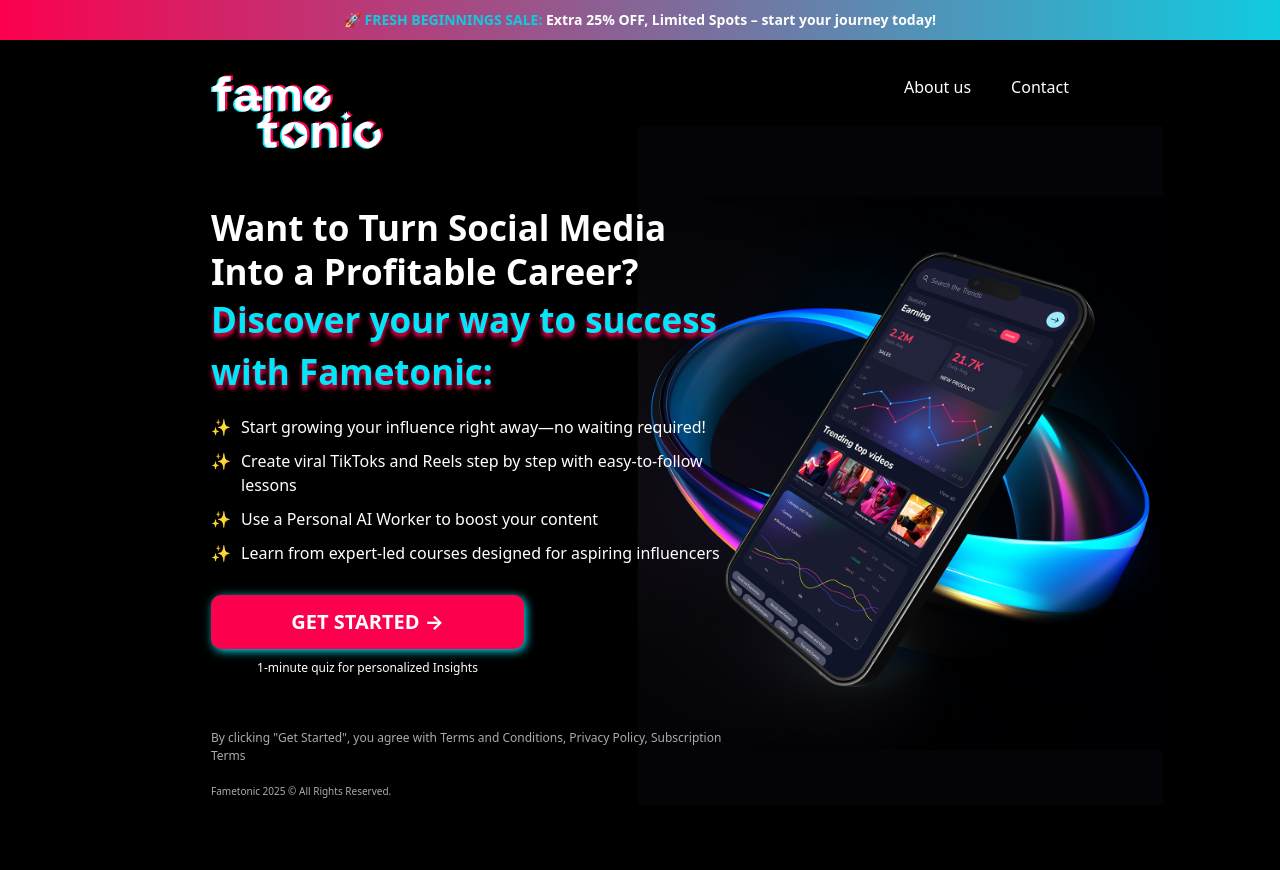
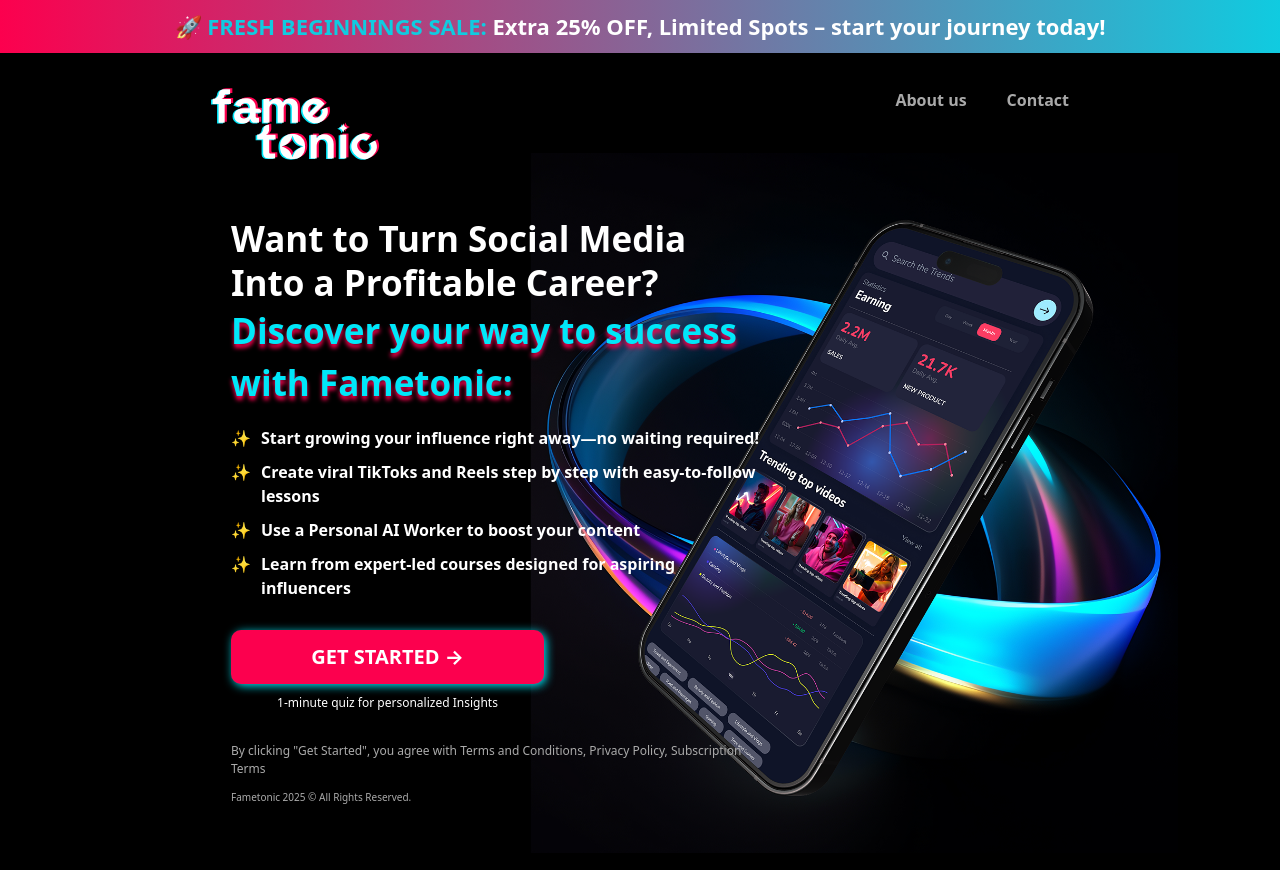
Before and after one commit to abirdox/netzet, a Next.js app: page / in a window 1280 px wide. Shown: the top 870 px of the page. Built offline with nearby package versions, Linux system fonts and the light colour scheme.

Commit message:
change px by screen px ratio

```diff
--- a/src/app/layout.tsx
+++ b/src/app/layout.tsx
@@ -18,7 +18,7 @@ export default function RootLayout({
     <html lang="en" className="scroll-smooth">
       <body className="bg-black text-white font-sans">
         <TopBannerComponent />
-        <div className="px-[20px] xl:px-[211px]">
+        <div className="xl:px-[211px]">
           <TopNavComponent />
           {children}
         </div>
--- a/src/app/output.css
+++ b/src/app/output.css
@@ -534,101 +534,51 @@ video {
   --tw-backdrop-sepia:  ;
 }
 
-.fixed {
-  position: fixed;
-}
-
 .absolute {
   position: absolute;
-}
-
-.relative {
-  position: relative;
 }
 
 .right-4 {
   right: 1rem;
 }
 
-.top-\[126px\] {
-  top: 126px;
-}
-
-.right-\[18px\] {
-  right: 18px;
-}
-
-.right-\[180px\] {
-  right: 180px;
-}
-
-.right-0 {
-  right: 0px;
-}
-
-.left-\[140px\] {
-  left: 140px;
-}
-
-.top-\[18px\] {
-  top: 18px;
-}
-
-.top-\[35px\] {
-  top: 35px;
-}
-
-.top-\[-81\.07px\] {
-  top: -81.07px;
-}
-
-.top-\[0px\] {
-  top: 0px;
-}
-
-.top-\[px\] {
-  top: px;
-}
-
-.top-\[-10px\] {
-  top: -10px;
-}
-
-.top-\[-87\.07px\] {
-  top: -87.07px;
-}
-
-.top-\[-45px\] {
-  top: -45px;
-}
-
-.top-\[-35px\] {
-  top: -35px;
-}
-
-.top-\[-2px\] {
-  top: -2px;
-}
-
-.top-0 {
-  top: 0px;
-}
-
-.top-1\/2 {
-  top: 50%;
-}
-
-.left-1\/2 {
-  left: 50%;
-}
-
 .z-\[-1\] {
   z-index: -1;
 }
 
-.mx-auto {
-  margin-left: auto;
-  margin-right: auto;
+.my-\[-60px\] {
+  margin-top: -60px;
+  margin-bottom: -60px;
+}
+
+.my-\[-70px\] {
+  margin-top: -70px;
+  margin-bottom: -70px;
+}
+
+.my-\[0px\] {
+  margin-top: 0px;
+  margin-bottom: 0px;
+}
+
+.mx-\[54\.5px\] {
+  margin-left: 54.5px;
+  margin-right: 54.5px;
+}
+
+.mx-\[64\.5px\] {
+  margin-left: 64.5px;
+  margin-right: 64.5px;
+}
+
+.mx-\[44\.5px\] {
+  margin-left: 44.5px;
+  margin-right: 44.5px;
+}
+
+.mx-\[34\.5px\] {
+  margin-left: 34.5px;
+  margin-right: 34.5px;
 }
 
 .mb-\[22px\] {
@@ -639,12 +589,12 @@ video {
   margin-bottom: 40px;
 }
 
-.mt-\[-30px\] {
-  margin-top: -30px;
+.mt-\[10px\] {
+  margin-top: 10px;
 }
 
-.mt-\[10px\] {
-  margin-top: 10px;
+.mt-\[18px\] {
+  margin-top: 18px;
 }
 
 .mt-\[19px\] {
@@ -657,30 +607,6 @@ video {
 
 .mt-\[35px\] {
   margin-top: 35px;
-}
-
-.mt-\[-46px\] {
-  margin-top: -46px;
-}
-
-.mt-\[-81px\] {
-  margin-top: -81px;
-}
-
-.mt-\[-81\.07px\] {
-  margin-top: -81.07px;
-}
-
-.mt-\[-86px\] {
-  margin-top: -86px;
-}
-
-.mt-\[18px\] {
-  margin-top: 18px;
-}
-
-.mt-0 {
-  margin-top: 0px;
 }
 
 .block {
@@ -699,42 +625,32 @@ video {
   height: 2rem;
 }
 
-.h-\[46\.07px\] {
-  height: 46.07px;
+.h-\[44\.98px\] {
+  height: 44.98px;
 }
 
-.h-\[74px\] {
-  height: 74px;
+.h-\[72\.25px\] {
+  height: 72.25px;
 }
 
 .w-8 {
   width: 2rem;
 }
 
-.w-\[107\.78px\] {
-  width: 107.78px;
+.w-\[105\.38px\] {
+  width: 105.38px;
+}
+
+.w-\[169\.27px\] {
+  width: 169.27px;
 }
 
 .w-full {
   width: 100%;
 }
 
-.w-\[100vw\] {
-  width: 100vw;
-}
-
 .flex-1 {
   flex: 1 1 0%;
-}
-
-.-translate-y-1\/2 {
-  --tw-translate-y: -50%;
-  transform: translate(var(--tw-translate-x), var(--tw-translate-y)) rotate(var(--tw-rotate)) skewX(var(--tw-skew-x)) skewY(var(--tw-skew-y)) scaleX(var(--tw-scale-x)) scaleY(var(--tw-scale-y));
-}
-
-.-translate-x-1\/2 {
-  --tw-translate-x: -50%;
-  transform: translate(var(--tw-translate-x), var(--tw-translate-y)) rotate(var(--tw-rotate)) skewX(var(--tw-skew-x)) skewY(var(--tw-skew-y)) scaleX(var(--tw-scale-x)) scaleY(var(--tw-scale-y));
 }
 
 .flex-col {
@@ -828,6 +744,11 @@ video {
   padding-bottom: 20px;
 }
 
+.py-\[40px\] {
+  padding-top: 40px;
+  padding-bottom: 40px;
+}
+
 .pb-\[40px\] {
   padding-bottom: 40px;
 }
@@ -874,6 +795,14 @@ video {
   line-height: 1.25rem;
 }
 
+.text-\[22px\] {
+  font-size: 22px;
+}
+
+.text-\[14px\] {
+  font-size: 14px;
+}
+
 .font-\[18px\] {
   font-weight: 18px;
 }
@@ -890,6 +819,10 @@ video {
   font-weight: 600;
 }
 
+.font-medium {
+  font-weight: 500;
+}
+
 .leading-tight {
   line-height: 1.25;
 }
@@ -902,6 +835,11 @@ video {
 .text-secondary {
   --tw-text-opacity: 1;
   color: rgb(16 203 224 / var(--tw-text-opacity));
+}
+
+.text-semi_gray {
+  --tw-text-opacity: 1;
+  color: rgb(169 169 169 / var(--tw-text-opacity));
 }
 
 .text-semi_secondary {
@@ -955,26 +893,21 @@ body {
   box-shadow: 0 0 15px var(--primary);
 }
 
-.hover\:text-pink-400:hover {
-  --tw-text-opacity: 1;
-  color: rgb(244 114 182 / var(--tw-text-opacity));
-}
-
 @media (min-width: 640px) {
   .sm\:absolute {
     position: absolute;
   }
 
-  .sm\:relative {
-    position: relative;
+  .sm\:bottom-\[0px\] {
+    bottom: 0px;
   }
 
   .sm\:right-\[50px\] {
     right: 50px;
   }
 
-  .sm\:top-\[35px\] {
-    top: 35px;
+  .sm\:top-\[126px\] {
+    top: 126px;
   }
 
   .sm\:mb-\[16px\] {
@@ -983,18 +916,6 @@ body {
 
   .sm\:mt-\[57px\] {
     margin-top: 57px;
-  }
-
-  .sm\:mt-0 {
-    margin-top: 0px;
-  }
-
-  .sm\:flex {
-    display: flex;
-  }
-
-  .sm\:hidden {
-    display: none;
   }
 
   .sm\:h-\[679px\] {
@@ -1013,12 +934,13 @@ body {
     width: 666px;
   }
 
-  .sm\:flex-row {
-    flex-direction: row;
+  .sm\:flex-col-reverse {
+    flex-direction: column-reverse;
   }
 
-  .sm\:flex-col-reverse {
-    flex-direction: column-reverse;
+  .sm\:object-cover {
+    -o-object-fit: cover;
+       object-fit: cover;
   }
 
   .sm\:py-\[10px\] {
@@ -1044,15 +966,397 @@ body {
   .md\:block {
     display: block;
   }
-
-  .md\:max-w-\[173\.12px\] {
-    max-width: 173.12px;
-  }
 }
 
 @media (min-width: 1280px) {
+  .xl\:absolute {
+    position: absolute;
+  }
+
+  .xl\:right-0 {
+    right: 0px;
+  }
+
+  .xl\:right-\[-110px\] {
+    right: -110px;
+  }
+
+  .xl\:right-\[110px\] {
+    right: 110px;
+  }
+
+  .xl\:right-\[-10px\] {
+    right: -10px;
+  }
+
+  .xl\:top-0 {
+    top: 0px;
+  }
+
+  .xl\:top-80 {
+    top: 20rem;
+  }
+
+  .xl\:top-\[80px\] {
+    top: 80px;
+  }
+
+  .xl\:top-\[126px\] {
+    top: 126px;
+  }
+
+  .xl\:bottom-\[0px\] {
+    bottom: 0px;
+  }
+
+  .xl\:top-\[120px\] {
+    top: 120px;
+  }
+
+  .xl\:top-\[136px\] {
+    top: 136px;
+  }
+
+  .xl\:top-\[156px\] {
+    top: 156px;
+  }
+
+  .xl\:right-\[10px\] {
+    right: 10px;
+  }
+
+  .xl\:right-\[0px\] {
+    right: 0px;
+  }
+
+  .xl\:right-\[150px\] {
+    right: 150px;
+  }
+
+  .xl\:right-\[50px\] {
+    right: 50px;
+  }
+
+  .xl\:right-\[60px\] {
+    right: 60px;
+  }
+
+  .xl\:right-\[70px\] {
+    right: 70px;
+  }
+
+  .xl\:top-\[226px\] {
+    top: 226px;
+  }
+
+  .xl\:top-\[176px\] {
+    top: 176px;
+  }
+
+  .xl\:top-\[60px\] {
+    top: 60px;
+  }
+
+  .xl\:top-\[160px\] {
+    top: 160px;
+  }
+
+  .xl\:top-\[170px\] {
+    top: 170px;
+  }
+
+  .xl\:top-\[180px\] {
+    top: 180px;
+  }
+
+  .xl\:top-\[200px\] {
+    top: 200px;
+  }
+
+  .xl\:right-\[40px\] {
+    right: 40px;
+  }
+
+  .xl\:right-\[20px\] {
+    right: 20px;
+  }
+
+  .xl\:z-\[-1\] {
+    z-index: -1;
+  }
+
+  .xl\:my-\[-60px\] {
+    margin-top: -60px;
+    margin-bottom: -60px;
+  }
+
+  .xl\:my-\[30px\] {
+    margin-top: 30px;
+    margin-bottom: 30px;
+  }
+
+  .xl\:mx-0 {
+    margin-left: 0px;
+    margin-right: 0px;
+  }
+
+  .xl\:mt-\[-60px\] {
+    margin-top: -60px;
+  }
+
+  .xl\:mt-\[60px\] {
+    margin-top: 60px;
+  }
+
+  .xl\:mb-\[16px\] {
+    margin-bottom: 16px;
+  }
+
+  .xl\:mt-0 {
+    margin-top: 0px;
+  }
+
+  .xl\:mt-\[12px\] {
+    margin-top: 12px;
+  }
+
+  .xl\:block {
+    display: block;
+  }
+
+  .xl\:flex {
+    display: flex;
+  }
+
+  .xl\:hidden {
+    display: none;
+  }
+
+  .xl\:h-\[679px\] {
+    height: 679px;
+  }
+
+  .xl\:h-full {
+    height: 100%;
+  }
+
+  .xl\:h-auto {
+    height: auto;
+  }
+
+  .xl\:h-\[579px\] {
+    height: 579px;
+  }
+
+  .xl\:h-\[779px\] {
+    height: 779px;
+  }
+
+  .xl\:h-\[609px\] {
+    height: 609px;
+  }
+
+  .xl\:h-\[709px\] {
+    height: 709px;
+  }
+
+  .xl\:h-\[879px\] {
+    height: 879px;
+  }
+
+  .xl\:h-\[690px\] {
+    height: 690px;
+  }
+
+  .xl\:h-\[790px\] {
+    height: 790px;
+  }
+
+  .xl\:h-\[700px\] {
+    height: 700px;
+  }
+
+  .xl\:h-\[720px\] {
+    height: 720px;
+  }
+
+  .xl\:h-\[740px\] {
+    height: 740px;
+  }
+
+  .xl\:h-\[730px\] {
+    height: 730px;
+  }
+
+  .xl\:w-\[666px\] {
+    width: 666px;
+  }
+
+  .xl\:w-full {
+    width: 100%;
+  }
+
+  .xl\:w-\[766px\] {
+    width: 766px;
+  }
+
+  .xl\:w-\[866px\] {
+    width: 866px;
+  }
+
+  .xl\:w-\[966px\] {
+    width: 966px;
+  }
+
+  .xl\:w-\[846px\] {
+    width: 846px;
+  }
+
+  .xl\:w-\[826px\] {
+    width: 826px;
+  }
+
+  .xl\:w-\[516px\] {
+    width: 516px;
+  }
+
+  .xl\:w-\[616px\] {
+    width: 616px;
+  }
+
+  .xl\:w-\[600px\] {
+    width: 600px;
+  }
+
+  .xl\:w-\[590px\] {
+    width: 590px;
+  }
+
+  .xl\:w-\[580px\] {
+    width: 580px;
+  }
+
+  .xl\:w-\[570px\] {
+    width: 570px;
+  }
+
+  .xl\:w-\[313px\] {
+    width: 313px;
+  }
+
+  .xl\:w-\[776px\] {
+    width: 776px;
+  }
+
+  .xl\:w-\[575px\] {
+    width: 575px;
+  }
+
+  .xl\:w-\[572px\] {
+    width: 572px;
+  }
+
+  .xl\:w-\[800px\] {
+    width: 800px;
+  }
+
+  .xl\:w-\[820px\] {
+    width: 820px;
+  }
+
+  .xl\:flex-row {
+    flex-direction: row;
+  }
+
+  .xl\:flex-col-reverse {
+    flex-direction: column-reverse;
+  }
+
+  .xl\:overflow-hidden {
+    overflow: hidden;
+  }
+
+  .xl\:object-cover {
+    -o-object-fit: cover;
+       object-fit: cover;
+  }
+
+  .xl\:object-fill {
+    -o-object-fit: fill;
+       object-fit: fill;
+  }
+
+  .xl\:object-scale-down {
+    -o-object-fit: scale-down;
+       object-fit: scale-down;
+  }
+
   .xl\:px-\[211px\] {
     padding-left: 211px;
     padding-right: 211px;
   }
+
+  .xl\:py-\[20px\] {
+    padding-top: 20px;
+    padding-bottom: 20px;
+  }
+
+  .xl\:py-\[-20px\] {
+    padding-top: -20px;
+    padding-bottom: -20px;
+  }
+
+  .xl\:py-\[-50px\] {
+    padding-top: -50px;
+    padding-bottom: -50px;
+  }
+
+  .xl\:py-\[30px\] {
+    padding-top: 30px;
+    padding-bottom: 30px;
+  }
+
+  .xl\:py-\[40px\] {
+    padding-top: 40px;
+    padding-bottom: 40px;
+  }
+
+  .xl\:py-0 {
+    padding-top: 0px;
+    padding-bottom: 0px;
+  }
+
+  .xl\:py-\[0px\] {
+    padding-top: 0px;
+    padding-bottom: 0px;
+  }
+
+  .xl\:py-\[10px\] {
+    padding-top: 10px;
+    padding-bottom: 10px;
+  }
+
+  .xl\:pt-\[30px\] {
+    padding-top: 30px;
+  }
+
+  .xl\:pb-0 {
+    padding-bottom: 0px;
+  }
+
+  .xl\:pb-\[0px\] {
+    padding-bottom: 0px;
+  }
+
+  .xl\:text-left {
+    text-align: left;
+  }
+
+  .xl\:text-\[35px\] {
+    font-size: 35px;
+  }
+
+  .xl\:text-\[22px\] {
+    font-size: 22px;
+  }
 }
--- a/src/components/copy-right-info.component.tsx
+++ b/src/components/copy-right-info.component.tsx
@@ -7,7 +7,7 @@ export const CopyRightInfoComponent = (props: CopyRightInfoComponentProps) => {
     const { } = props
 
     return (
-        <p className="mt-[19px] text-[10px]">
+        <p className="mt-[19px] xl:mt-[12px] text-[10px]">
             Fametonic 2025 © All Rights Reserved.
         </p>
     )
--- a/src/components/top-banner.component.tsx
+++ b/src/components/top-banner.component.tsx
@@ -11,7 +11,7 @@ export const TopBannerComponent = (props: TopBannerProps) => {
     return (
         <>
             {/* Top Gradient Banner */}
-            <div className="w-full bg-gradient-to-r from-primary to-secondary text-white text-sm font-semibold text-center sm:py-[10px] py-[20px] px-[20px]">
+            <div className="w-full bg-gradient-to-r from-primary to-secondary text-white text-[14px] xl:text-[22px] font-semibold text-center xl:py-[10px] py-[20px] px-[20px]">
                 <span className="font-extrabold">🚀 <span className="text-secondary">FRESH BEGINNINGS SALE:</span> Extra 25% OFF, Limited Spots – start your journey today!</span>
             </div>
         </>
--- a/src/components/top-nav.component.tsx
+++ b/src/components/top-nav.component.tsx
@@ -9,20 +9,20 @@ export const TopNavComponent = (props: TopNavProps) => {
     return (
         <>
             {/* Navbar (Desktop) */}
-            <nav className="hidden sm:flex justify-between items-start mt-[35px] text-white">
+            <nav className="hidden xl:flex justify-between items-start mt-[35px] text-white">
                 <div className="">
-                    <img src="/images/logo.svg" alt="Phone Mockup" className="mx-auto md:max-w-[173.12px] h-[74px]" />
+                    <img src="/images/logo.svg" alt="Logo" className="w-[169.27px] h-[72.25px]" />
                 </div>
                 <div className="space-x-[40px]">
-                    <a href="#" className="font-[18px]">About us</a>
-                    <a href="#" className="hover:text-pink-400">Contact</a>
+                    <a href="#" className="font-[18px] font-semibold text-semi_gray">About us</a>
+                    <a href="#" className="font-[18px] font-semibold text-semi_gray">Contact</a>
                 </div>
             </nav>
 
             {/* Mobile Nav Icon */}
-            <div className="sm:hidden flex justify-between items-center mt-[35px]">
+            <div className="xl:hidden flex justify-between items-center mt-[18px]">
                 <div className="flex-1 flex justify-center">
-                    <img src="/images/logo.svg" alt="Phone Mockup" className="w-[107.78px] h-[46.07px]" />
+                    <img src="/images/logo.svg" alt="Logo" className="w-[105.38px] h-[44.98px]" />
                 </div>
                 <button className="absolute right-4">
                     <svg className="w-8 h-8 text-white" fill="none" stroke="currentColor" strokeWidth="2" viewBox="0 0 24 24">
--- a/src/features/hero-section/left-content.feature.tsx
+++ b/src/features/hero-section/left-content.feature.tsx
@@ -8,15 +8,15 @@ export const HeroSectionLeftContentFeature = (props: HeroSectionLeftContentFeatu
 
     return (
         <>
-            <h1 className="text-[25px] sm:text-[35px] sm:text-left font-bold leading-tight">
+            <h1 className="text-[25px] xl:text-[35px] xl:text-left font-bold leading-tight">
                 Want to Turn Social Media Into a Profitable Career?
             </h1>
-            <p className="text-[25px] sm:text-[35px] text-semi_secondary font-bold mb-[22px] sm:mb-[16px] drop-shadow"
+            <p className="text-[25px] xl:text-[35px] text-semi_secondary font-bold mb-[22px] xl:mb-[16px] drop-shadow"
             style={{ filter: "drop-shadow(0px 4px 2px #FC004E)" }}>
-                Discover your way to success <br className="hidden md:block" /> with Fametonic:
+                Discover your way to success <br className="hidden xl:block" /> with Fametonic:
             </p>
 
-            <ul className="text-base text-[16px] space-y-[10px] text-left ">
+            <ul className="text-base text-[16px] font-semibold space-y-[10px] text-left ">
                 <li className="flex items-start gap-[10px]">
                     <span>✨</span>
                     <span>Start growing your influence right away—no waiting required!</span>
--- a/src/features/hero-section/right-content.feature.tsx
+++ b/src/features/hero-section/right-content.feature.tsx
@@ -1,5 +1,3 @@
-import Image from 'next/image'
-
 export interface HeroSectionRightContentFeatureProps {
 
 }
@@ -12,9 +10,15 @@ export const HeroSectionRightContentFeature = (props: HeroSectionRightContentFea
         <>
             <img
                 src="/images/phone.png"
-                alt="Phone Mockup"
-                className="sm:w-[666px] sm:h-[679px] sm:absolute sm:right-[50px] z-[-1] top-[126px]"
+                alt="Phone"
+                className="xl:w-full xl:h-full xl:object-cover"
             />
+            {/* <img
+                src="/images/cropped_phone.png"
+                alt="Phone"
+                className="hidden xl:flex xl:w-full xl:h-full xl:object-cover xl:my-[-60px] "
+            /> */}
         </>
     )
 }
+// className="sm:w-[666px] sm:h-[679px] sm:absolute sm:right-[50px] z-[-1] sm:top-[126px] sm:object-cover sm:bottom-[0px]"
--- a/src/features/quiz-buton/quiz-button-info.feature.tsx
+++ b/src/features/quiz-buton/quiz-button-info.feature.tsx
@@ -7,8 +7,8 @@ export const QuizButtonInfo = (props: QuizButtonInfoProps) => {
     const { } = props
 
     return (
-        <p className="text-[12px]">
-            By clicking "Get Started", you agree with Terms and Conditions, Privacy Policy, Subscription Terms<br />
+        <p className="text-[12px] font-medium">
+            By clicking "Get Started", you agree with Terms and Conditions, Privacy Policy, Subscription Terms
         </p>
     )
 }
--- a/src/features/quiz-buton/quiz-button.feature.tsx
+++ b/src/features/quiz-buton/quiz-button.feature.tsx
@@ -7,7 +7,7 @@ export const QuizButton = (props: QuizButtonProps) => {
     const { } = props
 
     return (
-        <div className="block text-center sm:w-[313px] w-full sm:py-[30px] ">
+        <div className="block text-center xl:w-[313px] w-full xl:py-[30px] py-[40px]">
             <a href="#"
                 className="block text-white bg-primary px-auto py-3 rounded-[10px] text-[20px] font-bold"
                  style={{ filter: "drop-shadow(2px 2px 5px #00E7F9)" }}
--- a/src/view/hero-section.view.tsx
+++ b/src/view/hero-section.view.tsx
@@ -14,22 +14,21 @@ export const HeroSection = (props: HeroSectionProps) => {
 
     return (
         <>
-            {/* <!-- Hero Section --> */}
-            <section className="flex flex-col-reverse sm:flex-row items-center justify-between">
-                {/* <!-- Left Content --> */}
-                <div className="text-center sm:text-left sm:mt-[57px] sm:w-[516px] pb-[40px]">
+            {/* Hero Section */}
+            <section className="flex flex-col-reverse items-center justify-between xl:flex-row">
+                {/* Left Content */}
+                <div className="text-center xl:text-left sm:mt-[57px] xl:w-[572px] pb-[40px] px-[20px]">
                     <HeroSectionLeftContentFeature />
-                    <div className="flex flex-col sm:flex-col-reverse">
-                        <div className="text-gray sm:text-left mt-[22px] mb-[40px]">
+                    <div className="flex flex-col xl:flex-col-reverse">
+                        <div className="text-gray xl:text-left mt-[22px] xl:mt-0 mx-[34.5px] xl:mx-0">
                             <QuizButtonInfo />
                             <CopyRightInfoComponent />
                         </div>
                         <QuizButton />
                     </div>
                 </div>
-
-                {/* <!-- Right Image --> */}
-                <div className="flex justify-end items-start">
+                {/* Right Image */}
+                <div className="flex justify-end items-start my-[-60px] z-[-1] xl:w-[820px] xl:h-[700px] xl:absolute xl:right-[20px]">
                     <HeroSectionRightContentFeature />
                 </div>
             </section>
--- a/tailwind.config.js
+++ b/tailwind.config.js
@@ -7,7 +7,8 @@ module.exports = {
         primary: "#FC004E",
         secondary: "#10CBE0",
         semi_secondary: "#00E7F9",
-        gray: "#ABABAB"
+        gray: "#ABABAB",
+        semi_gray: "#A9A9A9"
       },
       screens: {
         sm390: "390px",
```
